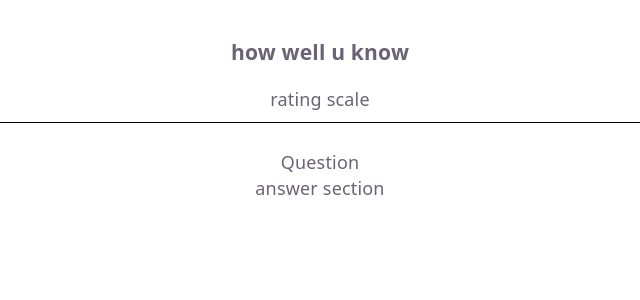
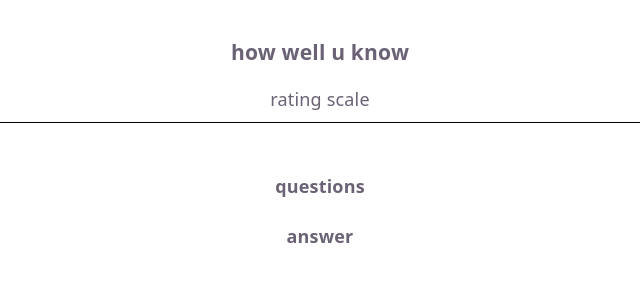
Before and after one commit to kjdove/cisc449-its, a React (Vite) app: page /#/pretest in a window 1280 px wide. Shown: the top 300 px of the page, without its empty margins (320-960 px from the left). Built offline with nearby package versions, Linux system fonts and the light colour scheme.

Commit message:
created dashboard file

```diff
--- /dev/null
+++ b/src/Dashboard.tsx
@@ -0,0 +1,12 @@
+import type { JSX } from "react";
+// import {useNavigate} from 'react-router-dom';
+
+export function Dashboard(): JSX.Element {
+    // const navigate = useNavigate();
+
+    return (
+        <div className="dashboard">
+            <h3>dashbaord</h3>
+        </div>
+    );
+}
--- a/src/PretestPage.tsx
+++ b/src/PretestPage.tsx
@@ -19,9 +19,16 @@ export function Pretest(): JSX.Element {
             </div>
             <br/>
             <div className="pretest-bottom">
-                <p>Question</p>
-                <p>answer section</p>
+                <div className="question-area">
+                    <h4>questions</h4>
+                </div>
+                <div className="answer-area">
+                    <h4>answer</h4>
+                </div>
+                <div className="pretest-buttons">
                 {/**next question button, when third question submit button */}
+                </div>
+
             </div>
 
 
--- a/src/main.tsx
+++ b/src/main.tsx
@@ -4,6 +4,7 @@ import './index.css'
 import App from './App.tsx'
 import {HashRouter, Route, Routes} from "react-router-dom";
 import { Pretest } from './PretestPage.tsx';
+import { Dashboard } from './Dashboard.tsx';
 
 createRoot(document.getElementById('root')!).render(
   <StrictMode>
@@ -11,6 +12,7 @@ createRoot(document.getElementById('root')!).render(
         <Routes>
           <Route path= "/" element={<App />} />
           <Route path= "/pretest" element={<Pretest/>} />
+          <Route path="/dashboard" element={<Dashboard/>} />
         </Routes>
       </HashRouter>
   </StrictMode>,
```
